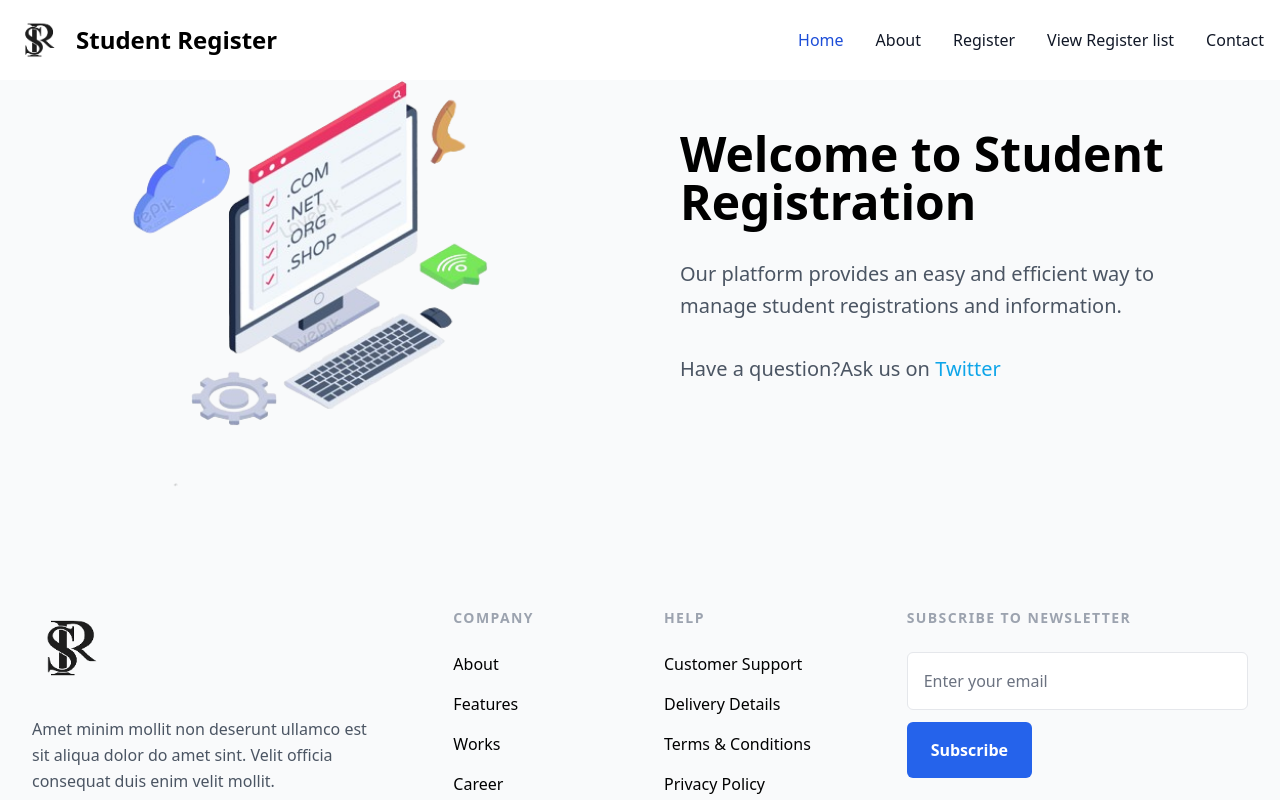
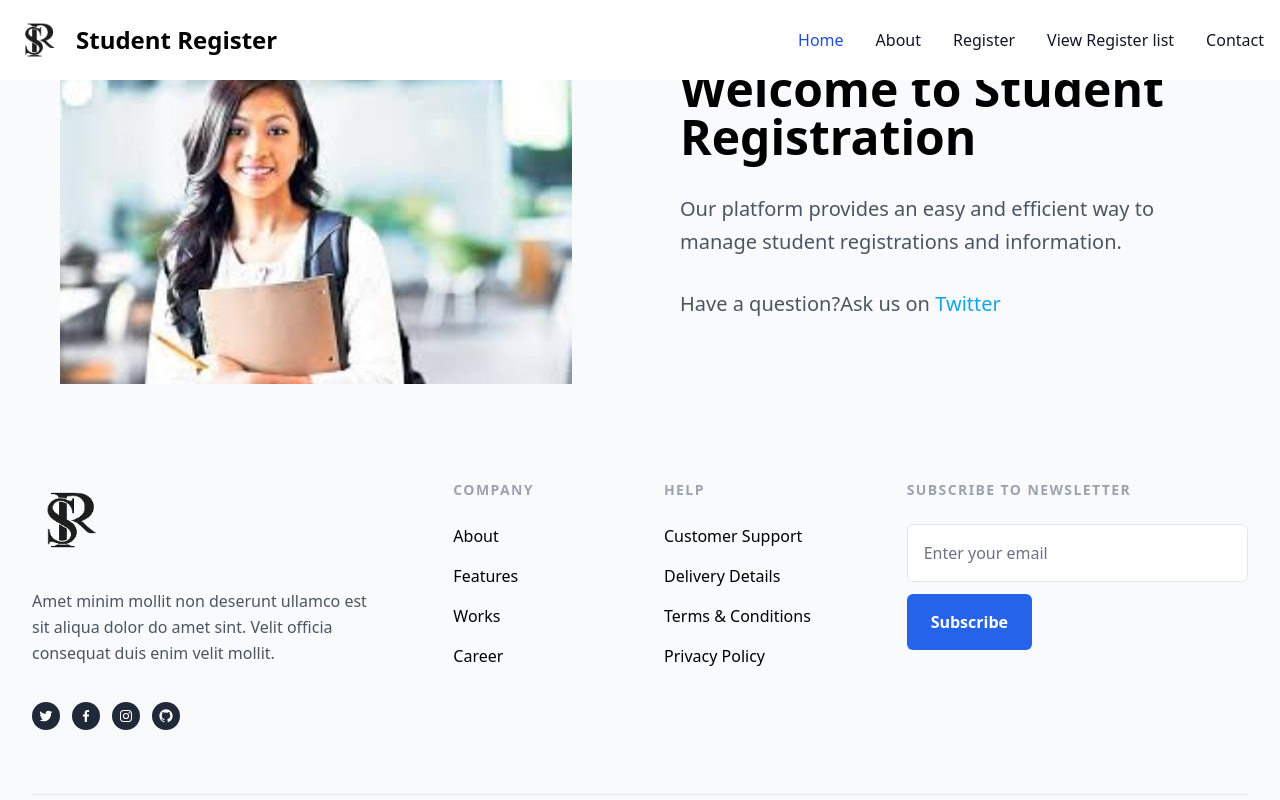
Before and after one commit to YonisElmi/studentRegestrationApp, a React (Vite) app: page /about in a window 1280 px wide. Shown: the top 800 px of the page. Built offline with nearby package versions, Linux system fonts and the light colour scheme.

Commit message:
Update About.jsx

```diff
--- a/src/pages/About.jsx
+++ b/src/pages/About.jsx
@@ -1,4 +1,5 @@
 import React from 'react';
+import img from '../images/about.jpeg'
 
 const About = () => {
   return (
@@ -8,7 +9,7 @@ const About = () => {
           <div className="relative order-2 md:order-1">
             <img
               className="relative w-full xl:max-w-lg xl:mx-auto 2xl:origin-bottom 2xl:scale-110 transform translate-y-10"
-              src="../assets/Register.png"
+              src={img}
               alt="Student Registration"
             />
           </div>
```
